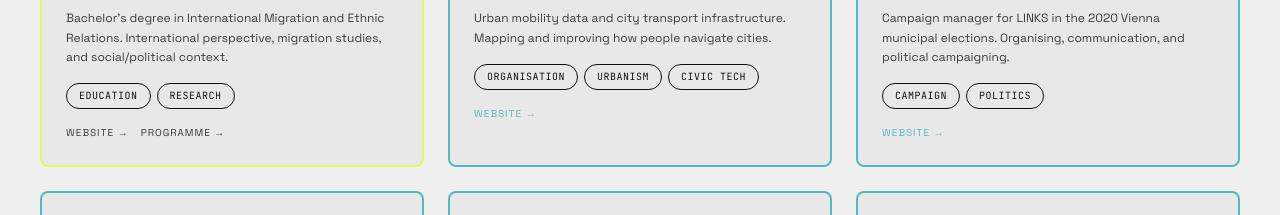
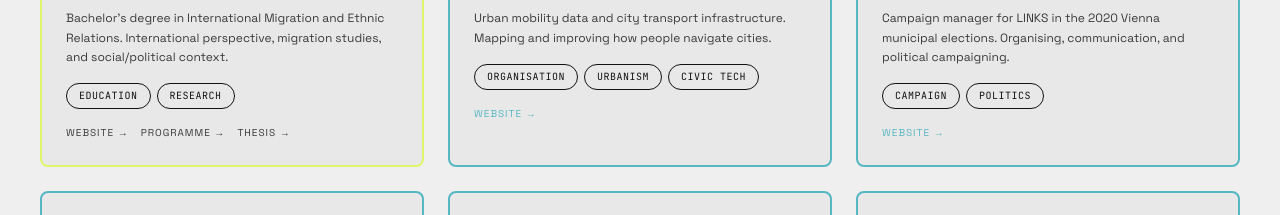
Before and after one commit to burnoutberni/bhayden.at, a React (Vite) app: page /work in a window 1280 px wide. Shown: the part 1367-1582 px from the top of the page. Built offline with nearby package versions, Linux system fonts and the light colour scheme.

Commit message:
Add thesis link to Malmö University card

```diff
--- a/src/data/content.ts
+++ b/src/data/content.ts
@@ -213,6 +213,7 @@ export const projects: Project[] = [
     links: [
       { label: 'Website', url: 'https://mau.se' },
       { label: 'Programme', url: 'https://mau.se/en/study-education/programme/sgime/' },
+      { label: 'Thesis', url: 'https://mau.diva-portal.org/smash/record.jsf?pid=diva2%3A1866174&dswid=3794' },
     ],
     topics: ['research'],
   },
```
